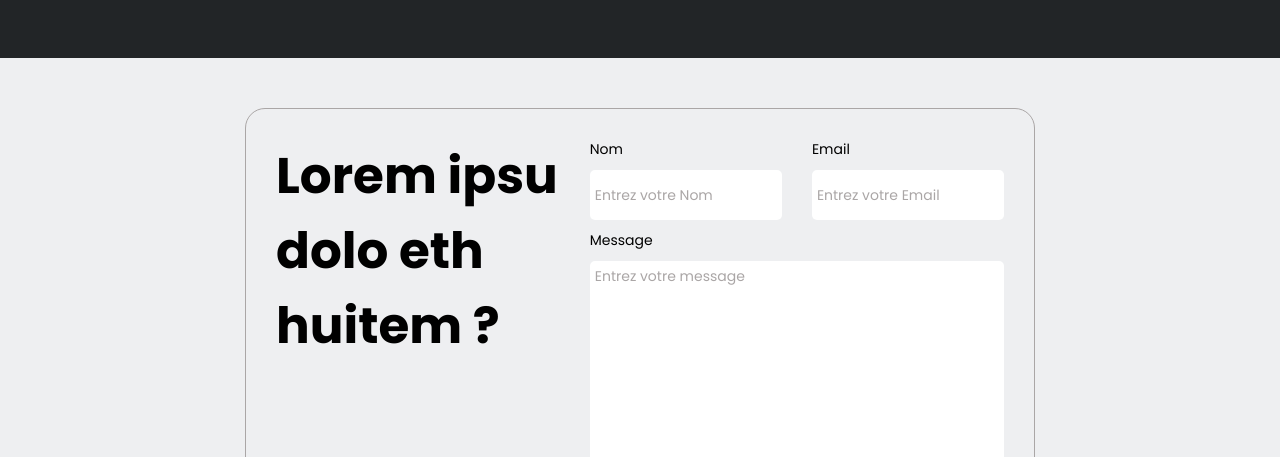
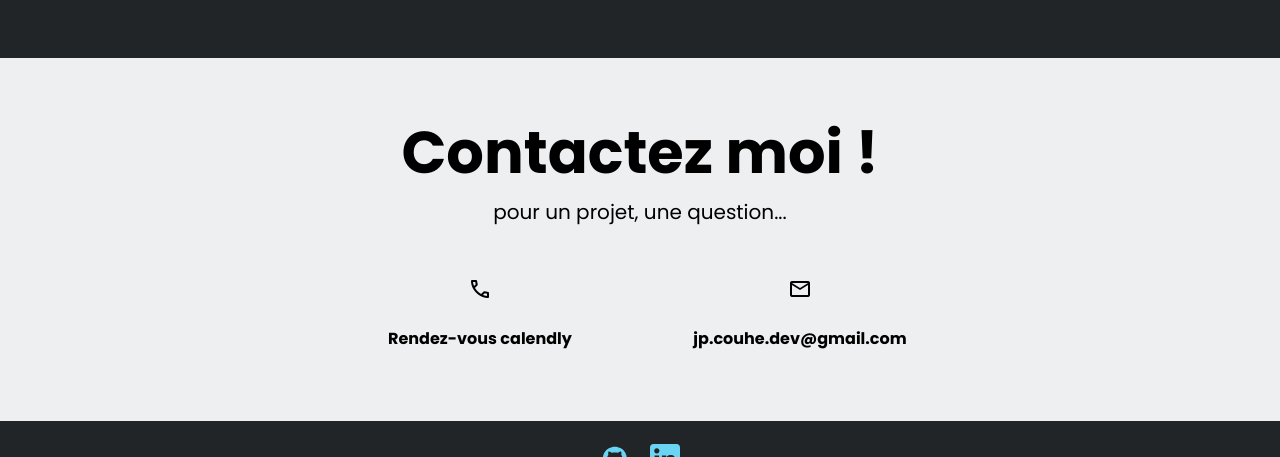
Before and after one commit to jpcouhe/Portfolio---HTML-SCSS-JS, a website: page index.html in a window 1280 px wide. Shown: the part 1922-2379 px from the top of the page. Drawn offline with nearby package versions, Linux system fonts and the light colour scheme.

Commit message:
Section Contact

```diff
--- a/Scss/Layout/_contact.scss
+++ b/Scss/Layout/_contact.scss
@@ -1,91 +1,142 @@
 @use "../Utils/" as *;
 .contact {
     padding: 50px 100px 30px;
+    text-align: center;
 
     @include md {
-        padding: 50px 70px 0px;
+        padding: 50px 70px 50px;
     }
 
     @include sm {
-        padding: 50px 40px 0px;
+        padding: 50px 40px 50px;
+    }
+    &__title {
+        margin: 0 auto;
+        font-size: 5.9rem;
+
+        @include breakpoint(615px) {
+            font-size: 4rem;
+        }
+    }
+    &__mention {
+        font-size: 2rem;
     }
 }
 
 .contact_wrapper {
-    border-radius: 20px;
-    border: 1px solid $border;
-    padding: 30px;
     display: flex;
-    @include lg {
+    margin-top: 30px;
+    align-items: center;
+    justify-content: center;
+    gap: 20px;
+
+    @include breakpoint(600px) {
         flex-direction: column;
     }
-}
 
-.contact__title {
-    font-size: 5rem;
-    width: 50%;
+    a {
+        width: 300px;
+        padding: 20px;
+        border-radius: 5px;
 
-    @include lg {
-        width: 100%;
-        margin-bottom: 20px;
-    }
-}
+        &:hover {
+            background-color: $primary;
+        }
 
-.contact_form {
-    display: flex;
-    flex-direction: column;
-    .inline-form {
-        display: flex;
-        gap: 30px;
-        margin-bottom: 10px;
+        @include md {
+            width: 200px;
+        }
+
         @include breakpoint(600px) {
-            gap: 10px;
-            flex-direction: column;
-        }
-        input {
             width: 100%;
-            height: 50px;
-            background-color: $white;
-            border-radius: 5px;
-            border: none;
-            outline: none;
-            padding: 5px;
-            margin-top: 10px;
-
-            &::placeholder {
-                font-family: "Poppins", sans-serif;
-                font-size: 1.4rem;
-                color: $input-color;
-            }
         }
     }
 
-    label {
-        font-size: 1.4rem;
-    }
-}
+    .contact__information {
+        font-size: 1.6rem;
+        padding: 20px;
 
-.textarea {
-    display: flex;
-    flex-direction: column;
-
-    textarea {
-        background-color: $white;
-        border-radius: 5px;
-        border: none;
-        outline: none;
-        padding: 5px;
-        resize: none;
-        font-family: "Poppins", sans-serif;
-
-        &::placeholder {
-            font-family: "Poppins", sans-serif;
-            font-size: 1.4rem;
-            color: $input-color;
+        @include md {
+            font-size: 1rem;
         }
     }
 }
 
-.test {
-    width: 100%;
-}
+// .contact_wrapper {
+//     border-radius: 20px;
+//     border: 1px solid $border;
+//     padding: 30px;
+//     display: flex;
+//     @include lg {
+//         flex-direction: column;
+//     }
+// }
+
+// .contact__title {
+//     font-size: 5rem;
+//     width: 50%;
+
+//     @include lg {
+//         width: 100%;
+//         margin-bottom: 20px;
+//     }
+// }
+
+// .contact_form {
+//     display: flex;
+//     flex-direction: column;
+//     .inline-form {
+//         display: flex;
+//         gap: 30px;
+//         margin-bottom: 10px;
+//         @include breakpoint(600px) {
+//             gap: 10px;
+//             flex-direction: column;
+//         }
+//         input {
+//             width: 100%;
+//             height: 50px;
+//             background-color: $white;
+//             border-radius: 5px;
+//             border: none;
+//             outline: none;
+//             padding: 5px;
+//             margin-top: 10px;
+
+//             &::placeholder {
+//                 font-family: "Poppins", sans-serif;
+//                 font-size: 1.4rem;
+//                 color: $input-color;
+//             }
+//         }
+//     }
+
+//     label {
+//         font-size: 1.4rem;
+//     }
+// }
+
+// .textarea {
+//     display: flex;
+//     flex-direction: column;
+
+//     textarea {
+//         background-color: $white;
+//         border-radius: 5px;
+//         border: none;
+//         outline: none;
+//         padding: 5px;
+//         resize: none;
+//         font-family: "Poppins", sans-serif;
+
+//         &::placeholder {
+//             font-family: "Poppins", sans-serif;
+//             font-size: 1.4rem;
+//             color: $input-color;
+//         }
+//     }
+// }
+
+// .test {
+//     width: 100%;
+// }
--- a/Scss/Layout/_project.scss
+++ b/Scss/Layout/_project.scss
@@ -10,7 +10,7 @@
     padding: 50px 100px 30px;
 
     @include md {
-        padding: 50px 70px 0px;
+        padding: 50px 40px 0px;
     }
 
     @include sm {
--- a/index.html
+++ b/index.html
@@ -296,24 +296,24 @@
 
                 <div class="project__wrapper">
                     <article class="item main-project">
-                        <img src="./images/Groupomania.png" alt="projet reseau social">
+                        <img src="./images/Groupomania.png" alt="projet reseau social" />
                     </article>
                     <article class="item second-project">
-                        <img src="./images/hotPiiquante.png" alt="projet API rest">
+                        <img src="./images/hotPiiquante.png" alt="projet API rest" />
                     </article>
                     <article class="item second-project">
-                        <img src="./images/Lapanthere.png" alt="projet Accessibilité">
+                        <img src="./images/Lapanthere.png" alt="projet Accessibilité" />
                     </article>
                     <article class="item second-project">
-                        <img src="./images/kanap.png" alt="projet kanap">
+                        <img src="./images/kanap.png" alt="projet kanap" />
                     </article>
                     <article class="item second-project">
-                        <img src="./images/ohMyfood.png" alt="">
+                        <img src="./images/ohMyfood.png" alt="" />
                     </article>
                 </div>
             </div>
         </section>
-        <section class="section_container contact">
+        <!-- <section class="section_container contact">
             <div class="contact_wrapper"">
                 <h2 class="contact__title">Lorem ipsu dolo eth huitem ?</h2>
                     <form class="contact_form" action="">
@@ -335,20 +335,47 @@
                         <button class="btn">Envoyez</button>
                     </form>
             </div>
+        </section> -->
+        <section class="section_container contact">
+            <h2 class="contact__title"">Contactez moi !</h2>
+            <p class="contact__mention">pour un projet, une question...</p>
+            <div class="contact_wrapper">
+                <a href="https://calendly.com/jp-couhe-dev"
+                    ><span class="material-symbols-outlined"> call </span>
+                    <h3 class="contact__information">Rendez-vous calendly</h2></a
+                >
+                <a href="mailto:jp.couhe.dev@gmail.com"
+                    ><span class="material-symbols-outlined"> mail </span>
+                    <h3 class="contact__information">jp.couhe.dev@gmail.com</h2></a
+                >
+            </div>
         </section>
         <footer class="footer_container">
             <div class="section_container footer">
                 <ul class="d-flex flex-align-items-center flex-justify-content-center">
                     <li>
                         <a href="https://github.com/jpcouhe">
-                        <svg version="1.1" id="Layer_1" xmlns="http://www.w3.org/2000/svg" xmlns:xlink="http://www.w3.org/1999/xlink" x="0px" y="0px"
-                        viewBox="0 0 54 54" style="enable-background:new 0 0 54 54;" xml:space="preserve">
-                   <style type="text/css">
-                       .st0{fill:none;}
-                   </style>
-                   <g>
-                       <rect x="-0.2" y="0.1" class="st0" width="53.8" height="53.4"/>
-                       <path fill="#69d5f2" d="M15.9,7.7c3.3-1.9,6.9-2.9,10.8-2.9c3.9,0,7.5,1,10.8,2.9s5.9,4.5,7.8,7.8c1.9,3.3,2.9,6.9,2.9,10.8
+                            <svg
+                                version="1.1"
+                                id="Layer_1"
+                                xmlns="http://www.w3.org/2000/svg"
+                                xmlns:xlink="http://www.w3.org/1999/xlink"
+                                x="0px"
+                                y="0px"
+                                viewBox="0 0 54 54"
+                                style="enable-background: new 0 0 54 54"
+                                xml:space="preserve"
+                            >
+                                <style type="text/css">
+                                    .st0 {
+                                        fill: none;
+                                    }
+                                </style>
+                                <g>
+                                    <rect x="-0.2" y="0.1" class="st0" width="53.8" height="53.4" />
+                                    <path
+                                        fill="#69d5f2"
+                                        d="M15.9,7.7c3.3-1.9,6.9-2.9,10.8-2.9c3.9,0,7.5,1,10.8,2.9s5.9,4.5,7.8,7.8c1.9,3.3,2.9,6.9,2.9,10.8
                            c0,4.7-1.4,8.9-4.1,12.6c-2.7,3.7-6.2,6.3-10.6,7.7c-0.5,0.1-0.9,0-1.1-0.2c-0.2-0.2-0.4-0.5-0.4-0.8c0-0.1,0-0.8,0-2.1
                            s0-2.6,0-3.8c0-1.8-0.5-3.1-1.5-4c1.1-0.1,2-0.3,2.9-0.5c0.8-0.2,1.7-0.6,2.6-1.1c0.9-0.5,1.7-1.1,2.3-1.9c0.6-0.7,1.1-1.7,1.5-2.9
                            s0.6-2.6,0.6-4.2c0-2.2-0.7-4.1-2.2-5.7c0.7-1.7,0.6-3.6-0.2-5.7c-0.5-0.2-1.3-0.1-2.3,0.3c-1,0.4-1.8,0.8-2.6,1.2L32,15.9
@@ -366,14 +393,30 @@
                            C15.9,39.1,16.1,39.1,16.2,39z M17.8,39.7c0.1-0.2-0.1-0.4-0.4-0.4c-0.3-0.1-0.5,0-0.5,0.2c-0.1,0.2,0,0.3,0.4,0.4
                            C17.5,40,17.7,39.9,17.8,39.7z M19.6,39.8c0-0.2-0.2-0.3-0.5-0.3c-0.3,0-0.4,0.1-0.4,0.3c0,0.2,0.2,0.3,0.5,0.3
                            C19.4,40.1,19.6,40,19.6,39.8z M21.2,39.5c0-0.2-0.2-0.3-0.5-0.3c-0.3,0.1-0.4,0.2-0.4,0.4c0,0.2,0.2,0.3,0.5,0.2
-                           C21.1,39.9,21.2,39.7,21.2,39.5z"/>
-                   </g>
-                   </svg>
+                           C21.1,39.9,21.2,39.7,21.2,39.5z"
+                                    />
+                                </g>
+                            </svg>
                         </a>
                     </li>
                     <li>
                         <a href="http://www.linkedin.com/in/jean-philippe-couhe/">
-                            <svg height="72" viewBox="0 0 72 72" width="72" xmlns="http://www.w3.org/2000/svg"><g fill="#333" fill-rule="evenodd"><path d="M8,72 L64,72 C68.418278,72 72,68.418278 72,64 L72,8 C72,3.581722 68.418278,-8.11624501e-16 64,0 L8,0 C3.581722,8.11624501e-16 -5.41083001e-16,3.581722 0,8 L0,64 C5.41083001e-16,68.418278 3.581722,72 8,72 Z" fill="#69d5f2"/><path d="M62,62 L51.315625,62 L51.315625,43.8021149 C51.315625,38.8127542 49.4197917,36.0245323 45.4707031,36.0245323 C41.1746094,36.0245323 38.9300781,38.9261103 38.9300781,43.8021149 L38.9300781,62 L28.6333333,62 L28.6333333,27.3333333 L38.9300781,27.3333333 L38.9300781,32.0029283 C38.9300781,32.0029283 42.0260417,26.2742151 49.3825521,26.2742151 C56.7356771,26.2742151 62,30.7644705 62,40.051212 L62,62 Z M16.349349,22.7940133 C12.8420573,22.7940133 10,19.9296567 10,16.3970067 C10,12.8643566 12.8420573,10 16.349349,10 C19.8566406,10 22.6970052,12.8643566 22.6970052,16.3970067 C22.6970052,19.9296567 19.8566406,22.7940133 16.349349,22.7940133 Z M11.0325521,62 L21.769401,62 L21.769401,27.3333333 L11.0325521,27.3333333 L11.0325521,62 Z" fill="#222527"/></g>
+                            <svg
+                                height="72"
+                                viewBox="0 0 72 72"
+                                width="72"
+                                xmlns="http://www.w3.org/2000/svg"
+                            >
+                                <g fill="#333" fill-rule="evenodd">
+                                    <path
+                                        d="M8,72 L64,72 C68.418278,72 72,68.418278 72,64 L72,8 C72,3.581722 68.418278,-8.11624501e-16 64,0 L8,0 C3.581722,8.11624501e-16 -5.41083001e-16,3.581722 0,8 L0,64 C5.41083001e-16,68.418278 3.581722,72 8,72 Z"
+                                        fill="#69d5f2"
+                                    />
+                                    <path
+                                        d="M62,62 L51.315625,62 L51.315625,43.8021149 C51.315625,38.8127542 49.4197917,36.0245323 45.4707031,36.0245323 C41.1746094,36.0245323 38.9300781,38.9261103 38.9300781,43.8021149 L38.9300781,62 L28.6333333,62 L28.6333333,27.3333333 L38.9300781,27.3333333 L38.9300781,32.0029283 C38.9300781,32.0029283 42.0260417,26.2742151 49.3825521,26.2742151 C56.7356771,26.2742151 62,30.7644705 62,40.051212 L62,62 Z M16.349349,22.7940133 C12.8420573,22.7940133 10,19.9296567 10,16.3970067 C10,12.8643566 12.8420573,10 16.349349,10 C19.8566406,10 22.6970052,12.8643566 22.6970052,16.3970067 C22.6970052,19.9296567 19.8566406,22.7940133 16.349349,22.7940133 Z M11.0325521,62 L21.769401,62 L21.769401,27.3333333 L11.0325521,27.3333333 L11.0325521,62 Z"
+                                        fill="#222527"
+                                    />
+                                </g>
                             </svg>
                         </a>
                     </li>
```
Also changed, not shown: css/style.css, 1 other file.
